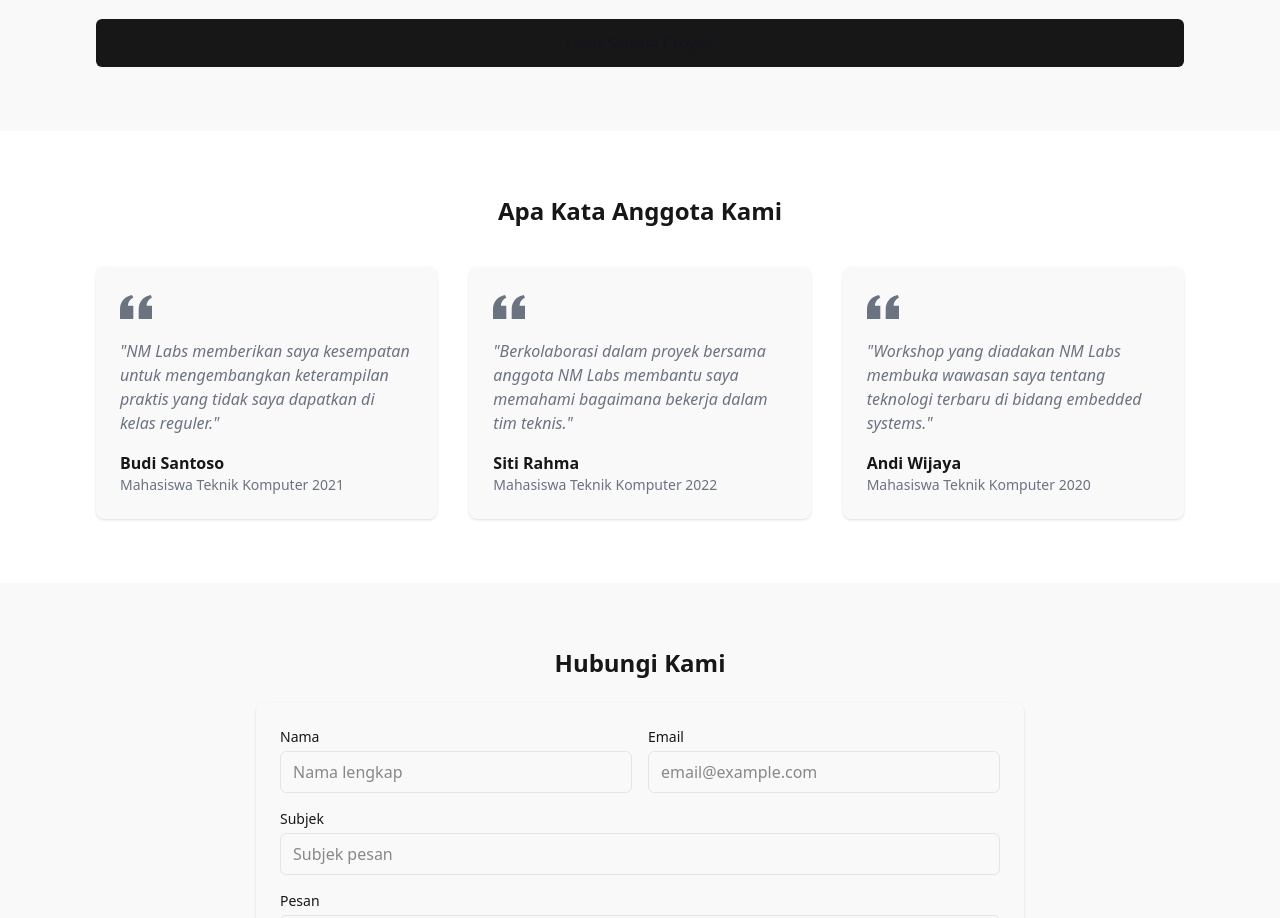
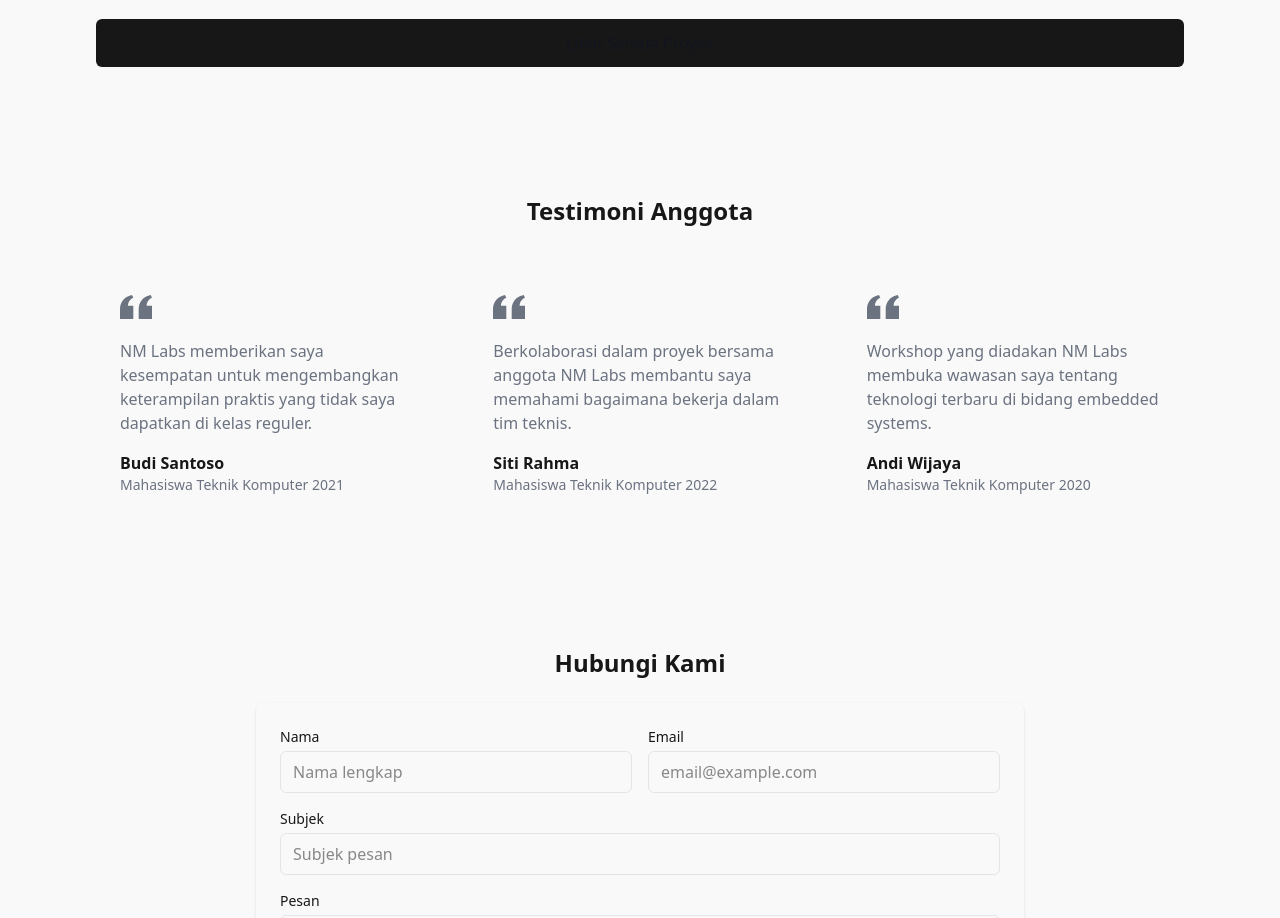
Before and after one commit to NM-Labss/lp-nm-labs, a Next.js app: page / in a window 1280 px wide. Shown: the part 1900-2818 px from the top of the page. Built offline with nearby package versions, Linux system fonts and the light colour scheme.

Commit message:
fixing bugs

```diff
--- a/src/components/ProjectsSection.tsx
+++ b/src/components/ProjectsSection.tsx
@@ -1,7 +1,7 @@
 import { Container } from "./ui/Container";
 import { Section } from "./ui/Section";
 import { Button } from "./ui/Button";
-import Image from "next/image";
+// import Image from "next/image";
 
 export function ProjectsSection() {
   const projects = [
--- a/src/components/TestimonialsSection.tsx
+++ b/src/components/TestimonialsSection.tsx
@@ -21,21 +21,24 @@ export function TestimonialsSection() {
   ];
 
   return (
-    <Section>
+    <Section className="bg-white dark:bg-gray-800">
       <Container>
-        <h2 className="text-2xl font-bold mb-10 text-center">Apa Kata Anggota Kami</h2>
+        <h2 className="text-2xl font-bold mb-10 text-center">Testimoni Anggota</h2>
         <div className="grid grid-cols-1 md:grid-cols-3 gap-8">
           {testimonials.map((testimonial, index) => (
-            <div key={index} className="p-6 bg-white dark:bg-gray-800 rounded-lg shadow-sm">
+            <div key={index} className="bg-gray-50 dark:bg-gray-900 p-6 rounded-lg">
               <div className="mb-4">
-                <svg className="h-8 w-8 text-gray-400" fill="currentColor" viewBox="0 0 24 24">
+                <svg className="w-8 h-8 text-gray-400" fill="currentColor" viewBox="0 0 24 24">
                   <path d="M14.017 21v-7.391c0-5.704 3.731-9.57 8.983-10.609l.995 2.151c-2.432.917-3.995 3.638-3.995 5.849h4v10h-9.983zm-14.017 0v-7.391c0-5.704 3.748-9.57 9-10.609l.996 2.151c-2.433.917-3.996 3.638-3.996 5.849h3.983v10h-9.983z" />
                 </svg>
               </div>
-              <p className="text-gray-600 dark:text-gray-400 mb-4 italic">"{testimonial.quote}"</p>
+              <p className="text-gray-600 dark:text-gray-400 mb-4">
+                {/* Fix unescaped quotes */}
+                {testimonial.quote}
+              </p>
               <div>
                 <p className="font-semibold">{testimonial.author}</p>
-                <p className="text-sm text-gray-500 dark:text-gray-500">{testimonial.role}</p>
+                <p className="text-gray-500 dark:text-gray-500 text-sm">{testimonial.role}</p>
               </div>
             </div>
           ))}
--- a/src/components/ui/ThemeToggle.tsx
+++ b/src/components/ui/ThemeToggle.tsx
@@ -1,10 +1,9 @@
 "use client";
 
-import { useState, useEffect } from "react";
 import { useTheme } from "@/contexts/ThemeContext";
 
 export function ThemeToggle() {
-  const { theme, setTheme, resolvedTheme } = useTheme();
+  const { setTheme, resolvedTheme } = useTheme();
 
   const toggleTheme = () => {
     setTheme(resolvedTheme === 'dark' ? 'light' : 'dark');
```
Also changed, not shown: .eslintrc.json (added).
